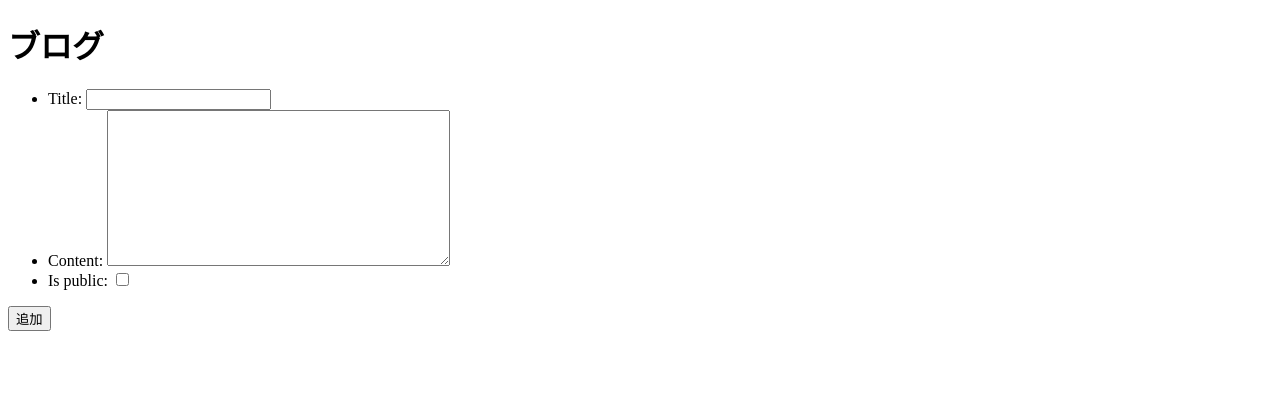
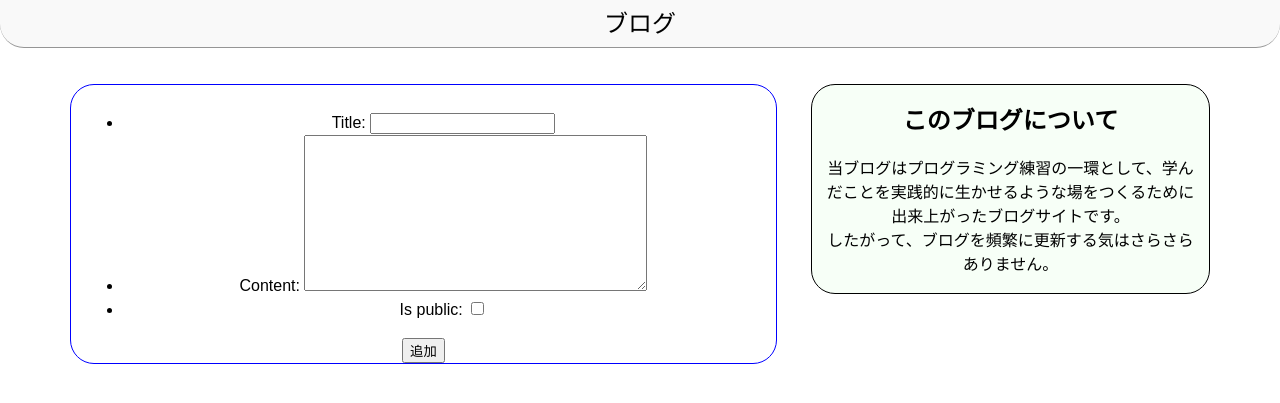
Before and after one commit to chilmnchig/blog, a Django app: template blog/templates/blog/add.html in a window 1280 px wide. Shown: the top 403 px of the page. Run offline with Django 3.2, Linux system fonts and the light colour scheme; the template is opened without the code that fills it: values that come from a table or form of the project are taken from there, others are empty; tables that the repository leaves empty hold one stand-in row (values such as "Sample post").

Commit message:
Second commit

```diff
--- /dev/null
+++ b/blog/static/css/main.css
@@ -0,0 +1,176 @@
+* {
+  box-sizing: border-box;
+  word-wrap: break-word;
+}
+
+body {
+  margin: 0px;
+  padding: 0px;
+  font-family: "Hiragino KAKU Gothic Pro","Yu Gothic","Meiryo",sans-serif;
+  font-size: 100%;
+  line-height: 1.5;
+  font-weight: 500;
+}
+
+.container {
+  max-width: 1170px;
+  width: 100%;
+  padding: 0 15px;
+  margin: 0 auto;
+}
+
+h1 {
+    font-size : 48px;
+    line-height : 1;
+    /* 要素の高さ：48px（要素を配置するときの高さの基準の2倍）*/
+}
+
+h2 {
+    font-size : 36px;
+    line-height : 1.3333;
+    /* 要素の高さ：48px（要素を配置するときの高さの基準の2倍） */
+}
+h3 {
+    font-size : 24px;
+    line-height : 1;
+    /* 要素の高さ：24px（要素を配置するときの高さの基準） */
+}
+hgroup h2,h4,h5,h6 {
+    font-size : 16px;
+    line-height : 1.5;
+    /* 要素の高さ：24px（要素を配置するときの高さの基準） */
+}
+
+
+header {
+  background-color: rgba(0, 0, 0, 0.025);
+  height: 48px;
+  width: 100%;
+  border-radius: 0 0 24px 24px;
+  border-bottom: 1px solid rgba(0, 0, 0, 0.4);
+}
+
+.header-title {
+  text-align: center;
+}
+
+.header-title a {
+  font-size: 24px;
+  line-height: 48px;
+  padding: 0 12px;
+  color: black;
+  text-decoration: none;
+  display: inline-block;
+  transition: background-color 0.5s;
+}
+
+.header-title a:hover{
+  background-color: rgba(0, 0, 0, 0.05);
+}
+
+
+.wrapper {
+  margin: 36px 0;
+}
+
+.info {
+  display: flex;
+  flex-wrap: wrap;
+}
+
+.contents {
+  width: 65%;
+  text-align: center;
+  padding-right: 3%;
+}
+
+.contents-container {
+  padding: 10px 12px 0 12px;
+  border: 1px solid rgba(0, 0, 255, 1);
+  border-radius: 24px;
+}
+
+.content-title {
+  font-size: 28px;
+}
+
+
+.blog-info {
+  border: 1px solid rgba(0, 0, 0, 1);
+  margin: 18px;
+  border-radius: 12px;
+}
+
+
+.blog-info-title {
+  text-align: left;
+  font-size: 24px;
+  padding: 7px 24px;
+}
+
+
+.blog-info-title a:hover{
+  color: red
+}
+
+
+.blog-info-content {
+  text-align: left;
+  padding: 0 24px;
+  color: rgba(0, 0, 0, 0.7)
+}
+
+
+.blog-info-content a{
+  color: rgba(0, 0, 255, 0.8);
+  text-decoration: none;
+}
+
+
+.blog-info-content a:hover{
+  color: red;
+  text-decoration: underline;
+}
+
+.blog-info-published_at {
+  font-size: 14px;
+  text-align: right;
+  padding-right: 10px;
+}
+
+
+.blog-detail-published_at {
+  text-align: right;
+  color: rgba(0, 0, 0, 0.6);
+}
+
+
+.blog-detail-content {
+  text-align: left;
+  margin: 16px;
+}
+
+
+.blog-detail-back-list {
+  text-align: right;
+  margin: 16px;
+}
+
+
+.blog-detail-back-list a:hover{
+  color: red;
+}
+
+
+.subinfo {
+  width: 35%;
+  text-align: center;
+}
+
+
+.subinfo-container {
+  padding: 0 12px;
+  border: 1px solid rgba(0, 0, 0, 1);
+  border-radius: 24px;
+  background-color: rgba(0, 255, 0, 0.03);
+}
--- a/blog/templates/base.html
+++ b/blog/templates/base.html
@@ -1,18 +1,47 @@
+{% load static %}
 <!DOCTYPE html>
 <html>
 <head>
   <meta charset="UTF-8">
+  <meta name="viewport" content="width=device-width, initial-scale=1.0">
   <title>ブログ-{% block title %}{% endblock %}</title>
+  <link href="{% static 'css/main.css' %}" rel="stylesheet" type="text/css" />
+  <link href="{% static 'css/responsive.css' %}" rel="stylesheet" href="responsive.css">
 </head>
 <body>
 
   {% block header %}
-  <div class="header">
-    <h1>ブログ</h1>
-  </div>
+  <header>
+    <div class="container">
+      <div class="header-title">
+        <a href="{% url 'list' %}">ブログ</a>
+      </div>
+    </div>
+  </header>
   {% endblock %}
 
-  {% block content %}
+  {% block main %}
+    <div class="wrapper">
+      <div class="container">
+        <div class="info">
+          <div class="contents">
+            <div class="contents-container">
+              {% block content %}
+              {% endblock %}
+            </div>
+          </div>
+          <div class="subinfo">
+            <div class="subinfo-container">
+              <h3>このブログについて</h3>
+              <p>
+                当ブログはプログラミング練習の一環として、学んだことを実践的に生かせるような場をつくるために出来上がったブログサイトです。<br>
+                したがって、ブログを頻繁に更新する気はさらさらありません。
+              </p>
+            </div>
+          </div>
+        </div>
+      </div>
+    </div>
   {% endblock %}
 
 </body>
--- a/blog/views.py
+++ b/blog/views.py
@@ -11,6 +11,10 @@ from blog.forms import BlogForm
 
 def blog_list(request):
     blogs = Blog.objects.filter(is_public=True, published_at__lte=timezone.now()).order_by('-published_at').all()
+    for blog in blogs:
+        if len(blog.content) > 50:
+            blog.content = blog.content[:50]
+            blog.content += "..."
     return TemplateResponse(request, 'blog/list.html', {'blogs': blogs})
 
 
--- a/myproject/settings/local.py
+++ b/myproject/settings/local.py
@@ -7,4 +7,4 @@ SECRET_KEY = 'wb6Rl77WAv5xarC1jkzDzR8sn60p5e52DGAFCavidGHIhptwbtocv3z8'
 # SECURITY WARNING: don't run with debug turned on in production!
 DEBUG = True
 
-ALLOWED_HOSTS = ['.herokuapp.com']
+ALLOWED_HOSTS = ['.herokuapp.com', '127.0.0.1']
--- a/myproject/settings/production.py
+++ b/myproject/settings/production.py
@@ -8,7 +8,7 @@ SECRET_KEY = os.environ.get('SECRET_KEY')
 # SECURITY WARNING: don't run with debug turned on in production!
 DEBUG = False
 
-ALLOWED_HOSTS = ['.herokuapp.com']
+ALLOWED_HOSTS = ['.herokuapp.com', '127.0.0.1']
 
 import dj_database_url
 db_from_env = dj_database_url.config(conn_max_age=600)
```
Also changed, not shown: blog/static/css/responsive.css (added, +46 -0 lines), blog/templates/blog/detail.html (+12 -4 lines), blog/templates/blog/list.html (+19 -16 lines).
